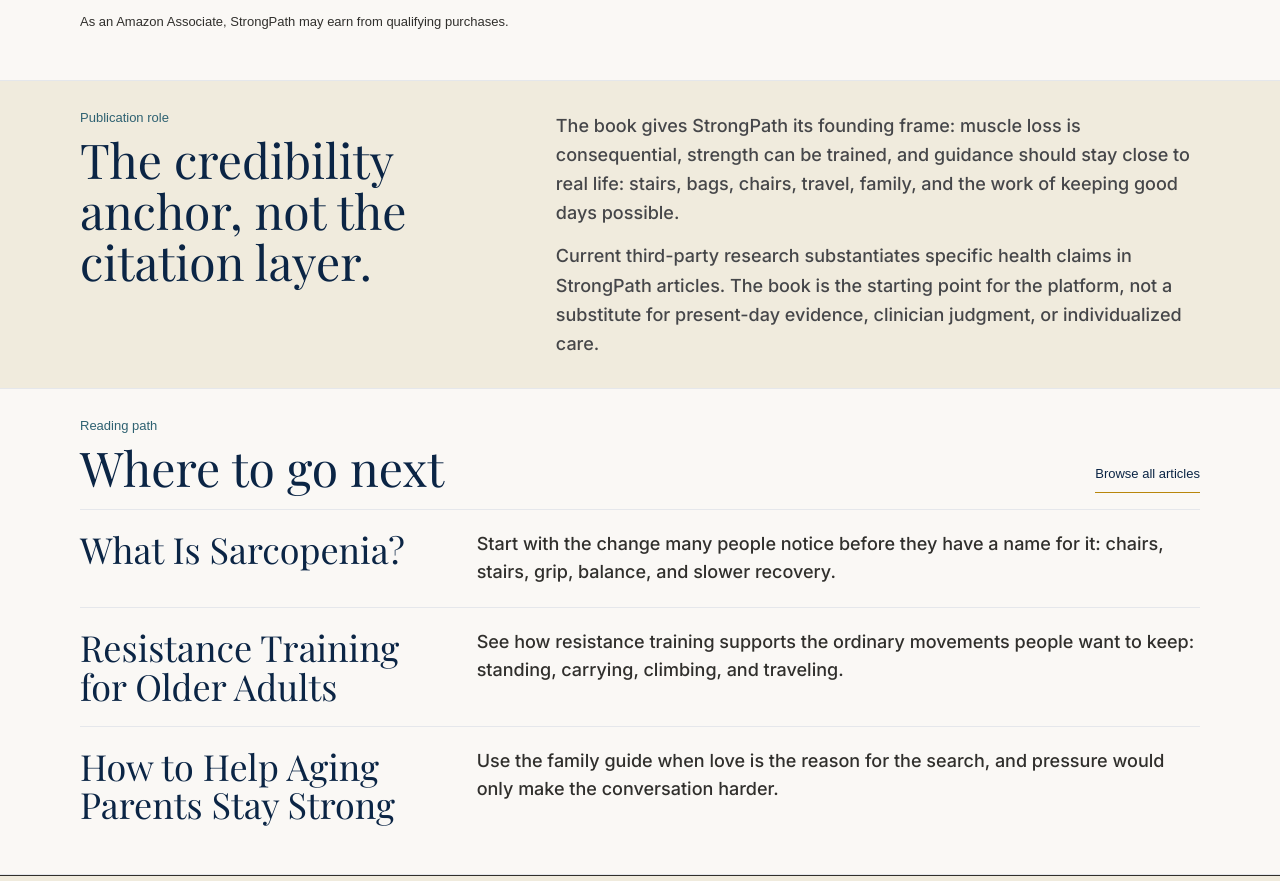
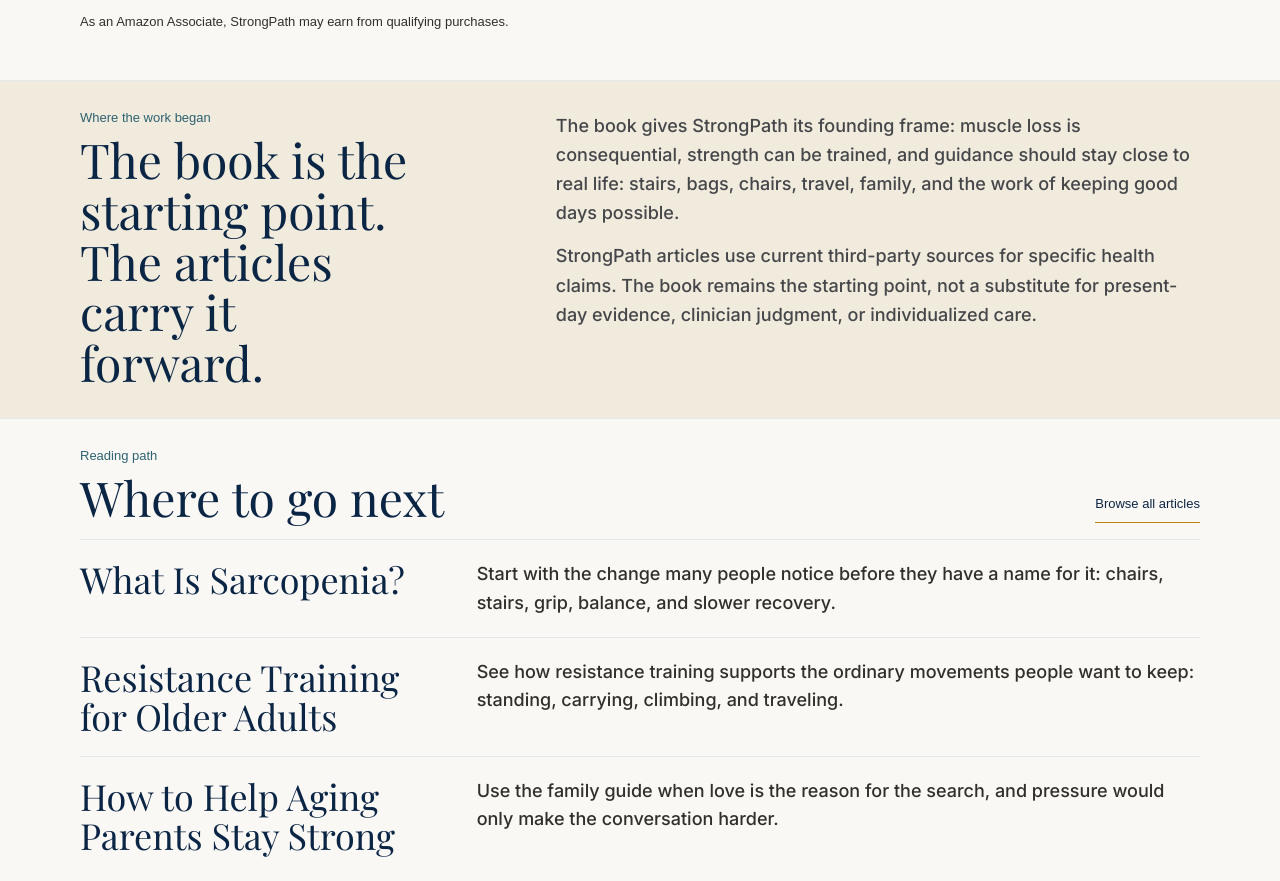
Before and after one commit to JPCWooJ/strongpath, a Next.js app: page /book in a window 1280 px wide. Shown: the part 685-1566 px from the top of the page. Built offline with nearby package versions, Linux system fonts and the light colour scheme; no server answers.

Commit message:
Remove internal language from site copy

```diff
--- a/app/(marketing)/book/page.tsx
+++ b/app/(marketing)/book/page.tsx
@@ -85,9 +85,9 @@ export default function BookPage() {
       <section className="border-b border-[#2E6171]/24">
         <div className="sp-container grid gap-18 py-30 md:py-42 lg:grid-cols-[0.34fr_0.66fr] lg:gap-36">
           <div>
-            <p className="font-utility text-[13px] leading-none text-[#2E6171]">Publication role</p>
+            <p className="font-utility text-[13px] leading-none text-[#2E6171]">Where the work began</p>
             <h2 className="mt-10 font-display text-[34px] font-normal leading-[1.06] text-[#0B2545] md:text-[48px]">
-              The credibility anchor, not the citation layer.
+              The book is the starting point. The articles carry it forward.
             </h2>
           </div>
           <div className="max-w-[720px] space-y-14 font-body text-[18px] leading-[1.62] text-[#1A1D24]/80">
@@ -97,9 +97,9 @@ export default function BookPage() {
               travel, family, and the work of keeping good days possible.
             </p>
             <p>
-              Current third-party research substantiates specific health claims in StrongPath
-              articles. The book is the starting point for the platform, not a substitute for
-              present-day evidence, clinician judgment, or individualized care.
+              StrongPath articles use current third-party sources for specific health claims. The
+              book remains the starting point, not a substitute for present-day evidence, clinician
+              judgment, or individualized care.
             </p>
           </div>
         </div>
--- a/app/(marketing)/page.tsx
+++ b/app/(marketing)/page.tsx
@@ -194,7 +194,7 @@ export default function HomePage() {
           </div>
 
           <aside className="border border-[#2E6171]/28 bg-parchment p-14 md:p-16">
-            <p className="font-utility text-[13px] leading-none text-[#2E6171]">Credibility anchor</p>
+            <p className="font-utility text-[13px] leading-none text-[#2E6171]">Amazon bestseller</p>
             <div className="mt-12 grid grid-cols-[88px_1fr] gap-12 lg:grid-cols-1">
               <Image
                 src={bookCoverUrl}
--- a/components/marketing/ArticleLayout.tsx
+++ b/components/marketing/ArticleLayout.tsx
@@ -118,8 +118,8 @@ function EvidenceBox() {
         Current consensus puts strength and function near the center.
       </p>
       <p className="mt-10 font-body text-[17px] leading-[1.58] text-[#1A1D24]/78 md:text-[18px]">
-        StrongPath treats the book as the credibility anchor and current third-party research as
-        the substantiation layer for specific health claims.
+        StrongPath starts with the book and uses current third-party sources for specific health
+        claims in the articles.
       </p>
     </section>
   )
@@ -135,7 +135,7 @@ function EditorialSources({ post }: { post: Post }) {
         id="article-sources"
         className="mt-10 font-display text-[30px] font-normal leading-[1.15] text-[#0B2545] md:text-[34px]"
       >
-        Editorial source record
+        Sources for this article
       </h2>
       <div className="mt-20 border-t border-[#2E6171]/35">
         {post.sources.map((source) => (
--- a/components/marketing/SiteHeader.tsx
+++ b/components/marketing/SiteHeader.tsx
@@ -14,7 +14,7 @@ export function SiteHeader() {
       <div className="sp-container border-b border-inkwell/18 py-4">
         <div className="flex flex-wrap items-center justify-between gap-x-28 gap-y-6 font-utility text-caption leading-caption text-inkwell/58">
           <p>Strength for ordinary life after 50</p>
-          <p>Articles / sarcopenia / resistance training</p>
+          <p>For readers, families, and clinicians</p>
         </div>
       </div>
       <div className="sp-container flex min-h-[96px] flex-col justify-center gap-12 py-14 md:min-h-[104px] md:flex-row md:items-end md:justify-between md:py-16">
--- a/lib/flagship-articles.ts
+++ b/lib/flagship-articles.ts
@@ -295,7 +295,7 @@ const allFlagshipArticles: Post[] = [
         },
         ', an Amazon bestseller in Aging, Weight Training, Exercise, and Longevity.'
       ),
-      p('The book is the credibility anchor. Current third-party research carries the specific claims in this article.'),
+      p('The book is where the StrongPath work began. Current third-party sources carry the specific claims in this article.'),
       p(
         "StrongPath's job is to keep that work current: cite the evidence directly, explain the mechanism plainly, and keep medical judgment where it belongs."
       ),
@@ -942,7 +942,7 @@ This article is educational and is not medical advice. If you have a medical con
           text: 'Choosing the StrongPath: Reversing the Downward Spiral of Aging',
           href: 'https://www.amazon.com/dp/1626344760?tag=stron02-20',
         },
-        ', an Amazon bestseller in Aging, Weight Training, Exercise, and Longevity. The book gives the work its credibility anchor. Current research carries the specific claims we publish.'
+        ', an Amazon bestseller in Aging, Weight Training, Exercise, and Longevity. The book is where the StrongPath work began. Current research carries the specific claims we publish.'
       ),
       h2('The loss is physical, but the meaning is personal'),
       p(
```
